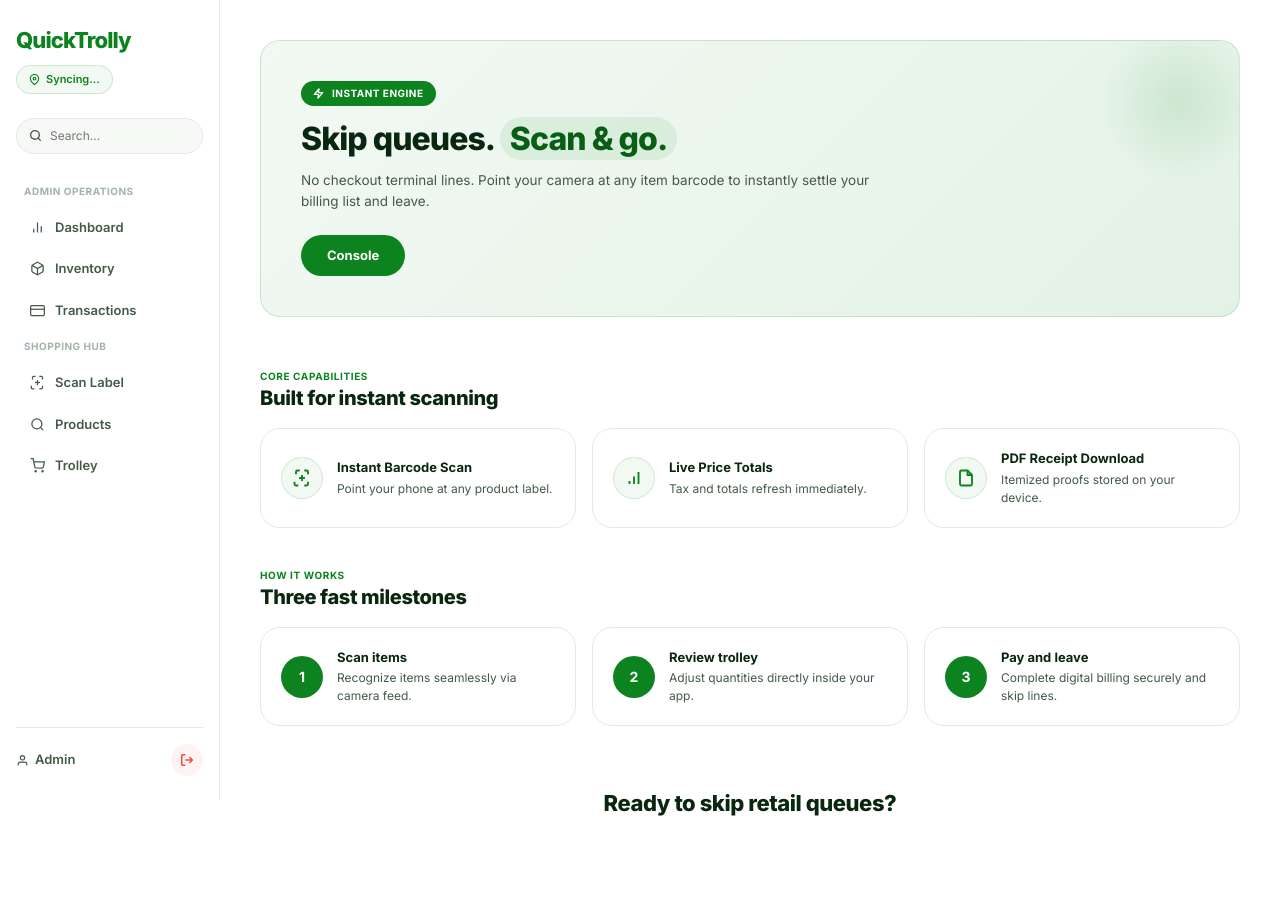
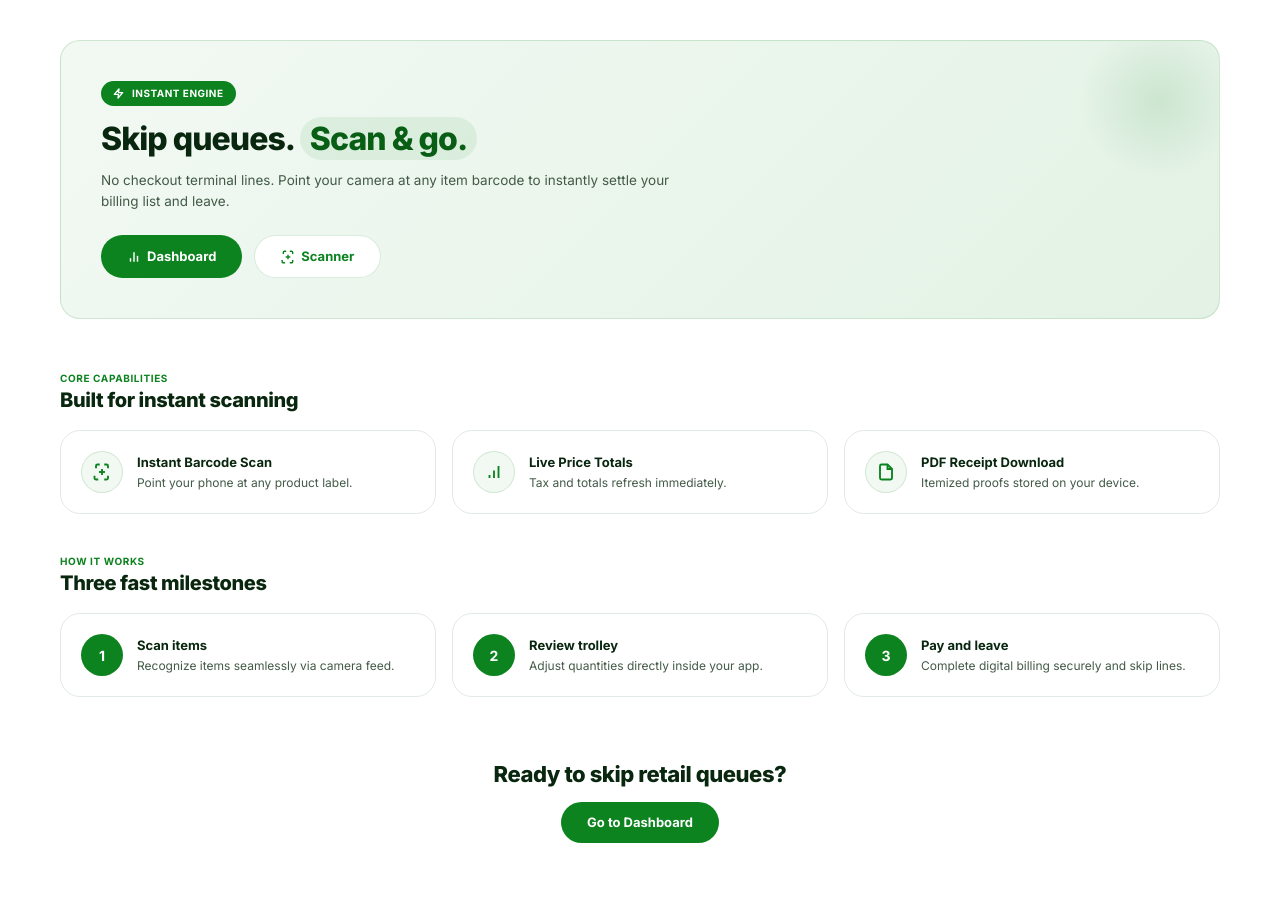
Before and after one commit to snroboticslabhead-pixel/QuickTrolly, a Flask app: page / in a window 1280 px wide. Before the commit the page ends 816 px from the top, so only its background shows below. Run offline with Flask 3, Linux system fonts and the light colour scheme; a user stored in the database is signed in; data comes from the database, SQL or seed files in the repository; data that the repository does not hold is empty; some libraries are stand-ins or nearby versions.

Commit message:
Update index.html

```diff
--- a/templates/index.html
+++ b/templates/index.html
@@ -2,6 +2,17 @@
 
 {% block styles %}
 <style>
+    /* Override base.html styles for full-width landing */
+    .app-view-wrapper {
+        padding-left: 0 !important;
+    }
+
+    .app-main-viewport {
+        max-width: 1200px;
+        margin: 0 auto;
+        padding: 40px 20px;
+    }
+
     .landing-hero {
         padding: 0 0 12px 0;
         width: 100%;
@@ -173,11 +184,27 @@
     .bottom-cta { padding: 40px 0; text-align: center; }
     .bottom-cta-title { font-size: 22px; font-weight: 800; color: var(--text-main); letter-spacing: -0.02em; margin-bottom: 14px; }
 
+    /* Hide sidebar on index page */
+    .market-header {
+        display: none !important;
+    }
+
+    /* Responsive adjustments */
     @media (max-width: 768px) {
+        .app-main-viewport {
+            padding: 20px 16px;
+        }
         .app-promo-banner { padding: 24px 20px; }
         .banner-text-side { max-width: 100%; }
         .hero-headline { font-size: 24px; }
         .features-grid, .steps-grid { grid-template-columns: 1fr; gap: 12px; }
+        .feature-card, .step-card { padding: 16px; }
+    }
+
+    @media (max-width: 991px) {
+        .app-view-wrapper {
+            padding-bottom: 0 !important;
+        }
     }
 </style>
 {% endblock %}
@@ -200,12 +227,22 @@
                 {% if session.get('user_id') %}
                     {% if session.get('role') == 'admin' %}
                         <a href="{{ url_for('admin_dashboard') }}" class="btn-app-solid">
-                            Console
+                            <svg width="14" height="14" viewBox="0 0 24 24" fill="none" stroke="currentColor" stroke-width="2.5"><line x1="18" y1="20" x2="18" y2="10"/><line x1="12" y1="20" x2="12" y2="4"/><line x1="6" y1="20" x2="6" y2="14"/></svg>
+                            Dashboard
+                        </a>
+                        <a href="{{ url_for('scanner') }}" class="btn-app-outline">
+                            <svg width="14" height="14" viewBox="0 0 24 24" fill="none" stroke="currentColor" stroke-width="2.5"><path d="M4 7V4a2 2 0 0 1 2-2h3"/><path d="M15 2h3a2 2 0 0 1 2 2v3"/><path d="M20 17v3a2 2 0 0 1-2 2h-3"/><path d="M7 22H4a2 2 0 0 1-2-2v-3"/><line x1="12" y1="8" x2="12" y2="16"/><line x1="8" y1="12" x2="16" y2="12"/></svg>
+                            Scanner
                         </a>
                     {% else %}
                         <a href="{{ url_for('scanner') }}" class="btn-app-solid">
                             <svg width="14" height="14" viewBox="0 0 24 24" fill="none" stroke="currentColor" stroke-width="2.5"><path d="M4 7V4a2 2 0 0 1 2-2h3"/><path d="M15 2h3a2 2 0 0 1 2 2v3"/><path d="M20 17v3a2 2 0 0 1-2 2h-3"/><path d="M7 22H4a2 2 0 0 1-2-2v-3"/><line x1="12" y1="8" x2="12" y2="16"/><line x1="8" y1="12" x2="16" y2="12"/></svg>
                             Launch Scanner
+                        </a>
+                        <a href="{{ url_for('cart') }}" class="btn-app-outline">
+                            <svg width="14" height="14" viewBox="0 0 24 24" fill="none" stroke="currentColor" stroke-width="2.5"><circle cx="9" cy="21" r="1"/><circle cx="20" cy="21" r="1"/><path d="M1 1h4l2.68 13.39a2 2 0 0 0 2 1.61h9.72a2 2 0 0 0 2-1.61L23 6H6"/></svg>
+                            Trolley
+                            <span class="trolley-floating-badge" id="cart-badge-hero" style="position: relative; top: -2px; background: var(--alert-red); color: #fff; font-size: 9px; font-weight: 800; min-width: 16px; height: 16px; border-radius: 50%; display: inline-flex; align-items: center; justify-content: center; border: 1.5px solid #fff; margin-left: 2px;">0</span>
                         </a>
                     {% endif %}
                 {% else %}
@@ -294,8 +331,29 @@
     <h2 class="bottom-cta-title">Ready to skip retail queues?</h2>
     {% if not session.get('user_id') %}
         <a href="{{ url_for('signup') }}" class="btn-app-solid">Create Account</a>
+        <a href="{{ url_for('login') }}" class="btn-app-outline" style="margin-left: 10px;">Sign In</a>
     {% elif session.get('role') != 'admin' %}
         <a href="{{ url_for('scanner') }}" class="btn-app-solid">Launch Live Scanner</a>
+    {% else %}
+        <a href="{{ url_for('admin_dashboard') }}" class="btn-app-solid">Go to Dashboard</a>
     {% endif %}
 </section>
+
+<script>
+document.addEventListener('DOMContentLoaded', function() {
+    // Update badge on index page if user is logged in
+    if ("{{ session.get('user_id') }}") {
+        fetch('/api/cart')
+            .then(res => res.json())
+            .then(data => {
+                var itemsCount = 0;
+                if (data.success && data.cart) {
+                    data.cart.forEach(el => { itemsCount += (el.qty || 1); });
+                }
+                var badge = document.getElementById('cart-badge-hero');
+                if (badge) badge.innerText = itemsCount;
+            });
+    }
+});
+</script>
 {% endblock %}
```
